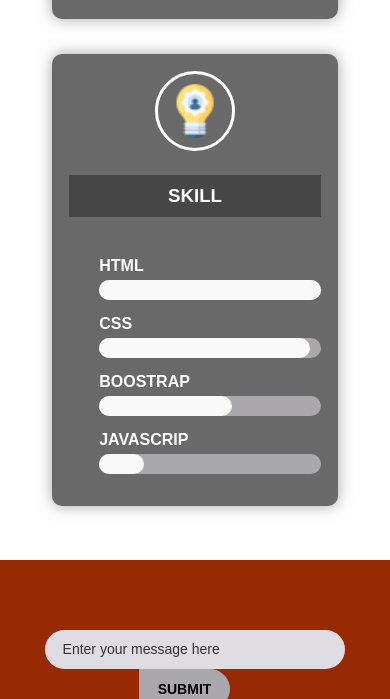
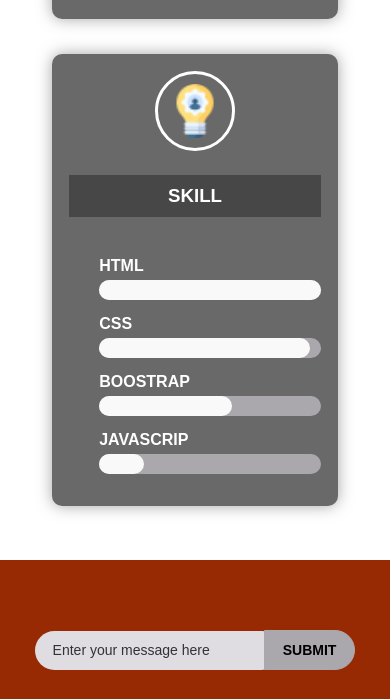
Before and after one commit to AsiyaAkther/Organic-Food, a plain HTML site: page index.html in a window 390 px wide. Shown: the part 2699-3398 px from the top of the page. Drawn offline with Linux system fonts and the light colour scheme; a web font is replaced by a local one.

Commit message:
seccond commit

```diff
--- a/css/responsive.css
+++ b/css/responsive.css
@@ -282,7 +282,7 @@
     /* skill section end here */
 
     .footer{
-        padding:2% 5%;
+        padding:1% 5%;
         background-color: rgb(151, 42, 3);
         min-height: 200px;
         text-align: center;
@@ -290,7 +290,7 @@
     }
     input{
         height:39px;
-        width:300px;
+        width:70%;
         border-radius: 50px;
         border:none;
         padding: 1% 5%;
@@ -317,7 +317,7 @@
         cursor: pointer;
     }
     .icon{
-        width:55%;
+        width:75%;
         margin:0 auto;
         margin-top: 30px;
     }
```
